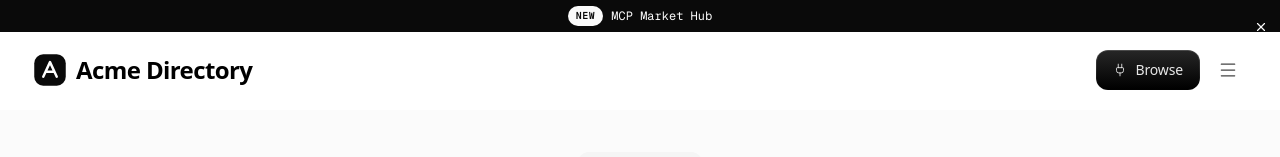
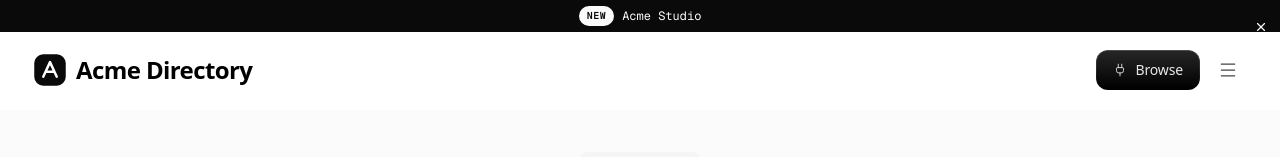
Before and after one commit to ttncode/marketplace-ui, a Next.js app: page / in a window 1280 px wide. Shown: the top 157 px of the page. Built offline with nearby package versions, Linux system fonts and the light colour scheme.

Commit message:
refactor(blocks): pass announcement, toast and lead forms as props

```diff
--- a/src/app/(site)/layout.tsx
+++ b/src/app/(site)/layout.tsx
@@ -9,12 +9,12 @@ import { SiteOverlays } from "@/components/blocks/lead-dialog";
 export default function SiteLayout({ children }: Readonly<{ children: React.ReactNode }>) {
   return (
     <>
-      <AnnouncementBar />
+      {site.announcement && <AnnouncementBar announcement={site.announcement} />}
       <SiteHeader name={site.name} logo={site.logo} nav={site.nav} mobileNav={site.mobileNav} actions={site.headerActions} />
       {children}
       <SiteFooter name={site.name} logo={site.logo} footer={site.footer} socials={site.socials} />
-      <NewsletterToast name={site.name} logo={site.logo} />
-      <SiteOverlays />
+      {site.newsletterToast && <NewsletterToast toast={site.newsletterToast} name={site.name} logo={site.logo} />}
+      <SiteOverlays forms={site.leadForms} />
     </>
   );
 }
--- a/src/components/blocks/announcement-bar.tsx
+++ b/src/components/blocks/announcement-bar.tsx
@@ -4,7 +4,7 @@ import { useState, useSyncExternalStore } from "react";
 import Link from "next/link";
 import { X } from "lucide-react";
 
-import { ANNOUNCEMENT } from "@/components/sites/mcpmarket-com-1a9fdbee/shared/site-data";
+import type { SiteConfig } from "@/lib/types";
 
 const DISMISSED_KEY = "mcpmarket-announcement-dismissed";
 
@@ -19,7 +19,7 @@ function readStoredDismissal(): boolean {
   }
 }
 
-export function AnnouncementBar() {
+export function AnnouncementBar({ announcement }: { readonly announcement: NonNullable<SiteConfig["announcement"]> }) {
   // Server snapshot is false so SSR and hydration always render the bar.
   const storedDismissal = useSyncExternalStore(
     subscribeToNothing,
@@ -44,16 +44,16 @@ export function AnnouncementBar() {
       <div className="mx-auto max-w-[1280px] px-10 py-1.5 sm:px-12">
         <div className="flex h-5 items-center justify-center gap-2 font-mono text-xs leading-4">
           <span className="inline-flex h-5 shrink-0 items-center whitespace-nowrap rounded-full bg-[#fbfbfb] px-2 text-[10px] font-semibold leading-none tracking-[0.05em] text-[#0a0a0a] uppercase">
-            {ANNOUNCEMENT.badge}
+            {announcement.badge}
           </span>
           <Link
-            href={ANNOUNCEMENT.href}
+            href={announcement.href}
             className="whitespace-nowrap underline-offset-2 before:absolute before:inset-0 before:content-[''] hover:underline"
           >
-            {ANNOUNCEMENT.label}
+            {announcement.label}
           </Link>
           <span className="hidden text-[rgba(251,251,251,0.6)] sm:inline">
-            — {ANNOUNCEMENT.description}
+            — {announcement.description}
           </span>
         </div>
       </div>
--- a/src/components/blocks/lead-dialog.tsx
+++ b/src/components/blocks/lead-dialog.tsx
@@ -4,8 +4,7 @@ import { useCallback, useEffect, useRef, useState, type FormEvent } from "react"
 import { Dialog } from "@base-ui/react/dialog";
 import { CircleCheck, LoaderCircle, X } from "lucide-react";
 import { cn } from "@/lib/utils";
-import { LEAD_FORMS } from "@/components/sites/mcpmarket-com-1a9fdbee/shared/site-data";
-import type { LeadForm, LeadFormField, OverlayEvent } from "@/components/sites/mcpmarket-com-1a9fdbee/shared/types";
+import type { LeadForm, LeadFormField, OverlayEvent } from "@/lib/types";
 
 // ponytail: no backend, so a submit only waits this long before showing success.
 const SUBMIT_LATENCY_MS = 800;
@@ -36,7 +35,7 @@ function isValidEmail(value: FormDataEntryValue | null): boolean {
 }
 
 export function OverlayTrigger({ event, ariaLabel, className, children }: {
-  readonly event: OverlayEvent | import("@/lib/types").OverlayEvent;
+  readonly event: OverlayEvent;
   readonly ariaLabel: string;
   readonly className: string;
   readonly children: React.ReactNode;
@@ -253,7 +252,7 @@ function useBodyScrollLock(locked: boolean): void {
   }, [locked]);
 }
 
-export function SiteOverlays() {
+export function SiteOverlays({ forms }: { readonly forms: readonly LeadForm[] }) {
   const [openEvent, setOpenEvent] = useState<OverlayEvent | null>(null);
   const [scrollLocked, setScrollLocked] = useState(false);
   const [toast, setToast] = useState<{ readonly id: number; readonly message: string } | null>(null);
@@ -262,16 +261,15 @@ export function SiteOverlays() {
 
   useEffect(() => {
     const controller = new AbortController();
-    for (const form of LEAD_FORMS) {
+    for (const form of forms) {
       const open = () => {
         setOpenEvent(form.event);
         setScrollLocked(true);
       };
       window.addEventListener(form.event, open, { signal: controller.signal });
-      window.addEventListener(form.aliasEvent, open, { signal: controller.signal });
     }
     return () => controller.abort();
-  }, []);
+  }, [forms]);
 
   const showError = useCallback((message: string) => setToast({ id: Date.now(), message }), []);
   const clearToast = useCallback(() => setToast(null), []);
@@ -280,7 +278,7 @@ export function SiteOverlays() {
 
   return (
     <>
-      {LEAD_FORMS.map((form) => (
+      {forms.map((form) => (
         <LeadDialog
           key={form.event}
           form={form}
--- a/src/components/blocks/newsletter-toast.tsx
+++ b/src/components/blocks/newsletter-toast.tsx
@@ -5,7 +5,6 @@ import { X } from "lucide-react";
 import { cn } from "@/lib/utils";
 import { SiteLogo } from "@/components/layout/site-logo";
 import type { SiteConfig } from "@/lib/types";
-import { NEWSLETTER_TOAST } from "@/components/sites/mcpmarket-com-1a9fdbee/shared/site-data";
 
 const DISMISSED_KEY = "newsletter-toast-dismissed";
 const SHOWN_KEY = "newsletter-toast-shown";
@@ -33,7 +32,7 @@ function writeFlag(storage: () => Storage, key: string): void {
 const local = () => window.localStorage;
 const session = () => window.sessionStorage;
 
-export function NewsletterToast({ name, logo }: { readonly name: string; readonly logo: SiteConfig["logo"] }) {
+export function NewsletterToast({ toast, name, logo }: { readonly toast: NonNullable<SiteConfig["newsletterToast"]>; readonly name: string; readonly logo: SiteConfig["logo"] }) {
   const [visible, setVisible] = useState(false);
   const [mounted, setMounted] = useState(false);
   const [entered, setEntered] = useState(false);
@@ -119,10 +118,10 @@ export function NewsletterToast({ name, logo }: { readonly name: string; readonl
         </div>
         <div className="min-w-0 flex-1">
           <h3 className="m-0 text-[15px] leading-[1.375] font-medium tracking-[-0.018em] text-[#0a0a0a]">
-            {NEWSLETTER_TOAST.title}
+            {toast.title}
           </h3>
           <p className="mt-1.5 text-[13px] leading-[1.55] tracking-[-0.01em] text-[#626262]">
-            {NEWSLETTER_TOAST.description}
+            {toast.description}
           </p>
           <div className="mt-4 flex">
             <button
@@ -131,7 +130,7 @@ export function NewsletterToast({ name, logo }: { readonly name: string; readonl
               className="group/texture-button inline-flex h-8 w-fit items-stretch rounded-[10px] border border-black/10 bg-gradient-to-b from-black/70 to-black p-px font-sans font-normal transition duration-300 ease-in-out focus-visible:ring-2 focus-visible:ring-[#0a0a0a]/30 focus-visible:ring-offset-2 focus-visible:outline-none motion-reduce:transition-none"
             >
               <span className="flex h-full w-full items-center justify-center gap-2 rounded-[4px] bg-gradient-to-b from-neutral-800 to-black px-4 py-1 text-xs leading-4 font-normal tracking-[-0.01em] whitespace-nowrap text-white/90 transition-[background-image,color] duration-200 ease-out hover:from-stone-800 hover:to-neutral-800/70 active:from-black active:to-black motion-reduce:transition-none">
-                {NEWSLETTER_TOAST.cta}
+                {toast.cta}
               </span>
             </button>
           </div>
--- a/src/components/layout/site-footer.tsx
+++ b/src/components/layout/site-footer.tsx
@@ -48,7 +48,13 @@ interface SiteFooterProps {
   readonly socials: SiteConfig["socials"];
 }
 
-export function SiteFooter({ name, logo, footer }: SiteFooterProps) {
+const SOCIAL_LABELS = { github: "GitHub", x: "X", linkedin: "LinkedIn", youtube: "YouTube" } as const;
+
+export function SiteFooter({ name, logo, footer, socials }: SiteFooterProps) {
+  const socialLinks = (Object.keys(SOCIAL_LABELS) as (keyof typeof SOCIAL_LABELS)[]).flatMap((key) => {
+    const href = socials[key];
+    return href ? [{ label: SOCIAL_LABELS[key], href }] : [];
+  });
   return (
     <footer className="border-t border-[#dbdbdb] bg-white">
       <div className="w-full px-6 lg:px-8">
@@ -76,6 +82,19 @@ export function SiteFooter({ name, logo, footer }: SiteFooterProps) {
                   </a>
                 </span>
               ))}
+              {socialLinks.map((link) => (
+                <span key={link.label}>
+                  <span className="mx-1.5">·</span>
+                  <a
+                    href={link.href}
+                    target="_blank"
+                    rel="noopener noreferrer"
+                    className="transition-colors duration-150 hover:text-[#0a0a0a]"
+                  >
+                    {link.label}
+                  </a>
+                </span>
+              ))}
             </p>
           </div>
         </div>
--- a/src/site.config.ts
+++ b/src/site.config.ts
@@ -58,7 +58,28 @@ export const site: SiteConfig = {
     ],
     copyright: "© 2026 Acme Inc. All rights reserved.",
   },
-  newsletterToast: null,
-  leadForms: [],
+  newsletterToast: { title: "Join our newsletter", description: "New tools and product updates, once a month.", cta: "Join now →" },
+  leadForms: [
+    {
+      event: "open-newsletter-modal",
+      title: "Join our newsletter",
+      description: "New tools and product updates, once a month.",
+      successTitle: "You're on the list",
+      successDescription: "Thanks for subscribing.",
+      emailId: "newsletter-email",
+      fields: [],
+      submitLabel: "Subscribe",
+    },
+    {
+      event: "open-contact-modal",
+      title: "Contact us",
+      description: "Tell us what you need and we will get back to you.",
+      successTitle: "Message sent",
+      successDescription: "We will reply by email.",
+      emailId: "contact-email",
+      fields: [{ id: "contact-message", label: "Message", placeholder: "How can we help?", multiline: true }],
+      submitLabel: "Send",
+    },
+  ],
   socials: { github: "https://github.com/acme" },
 };
```
